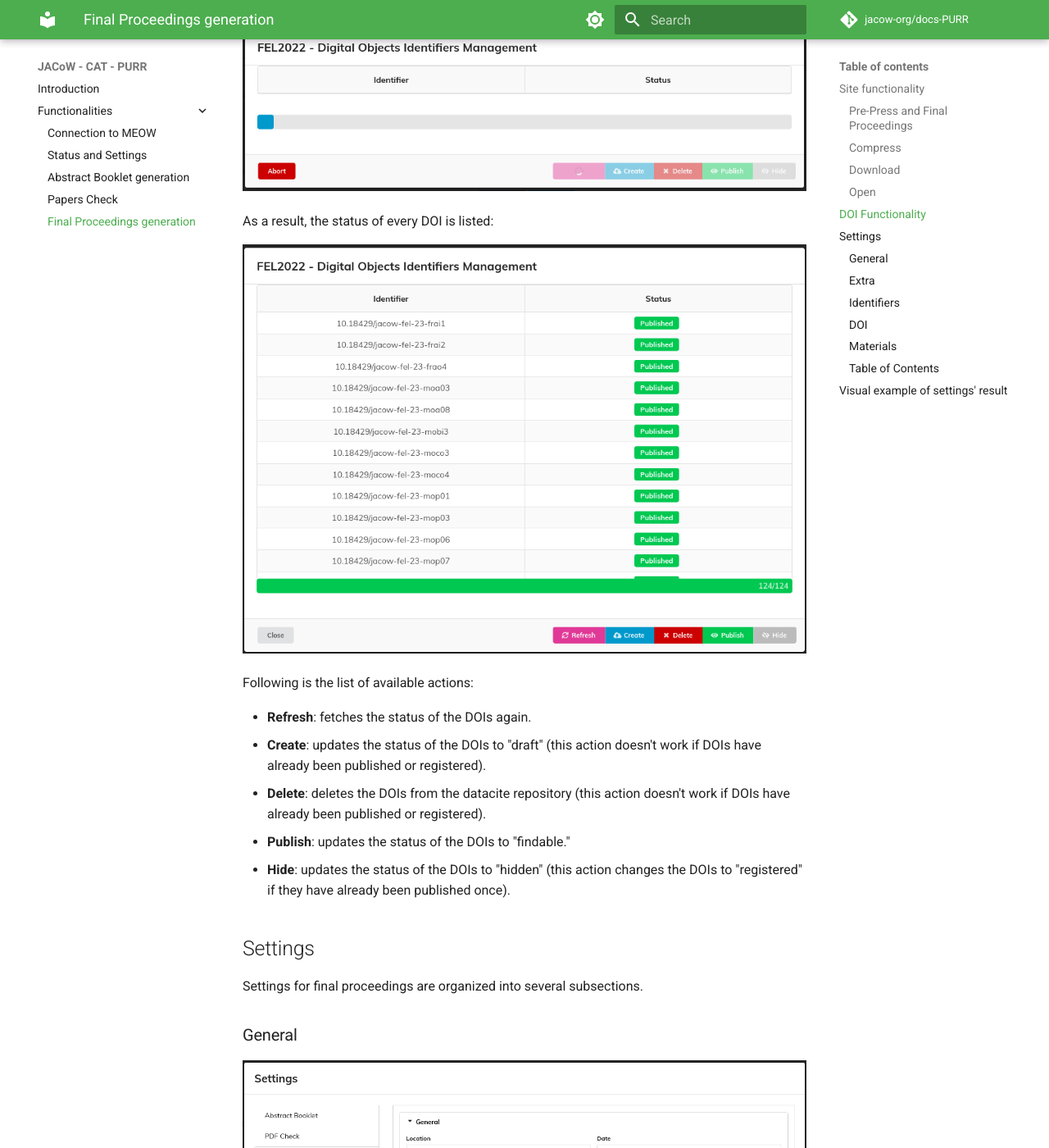
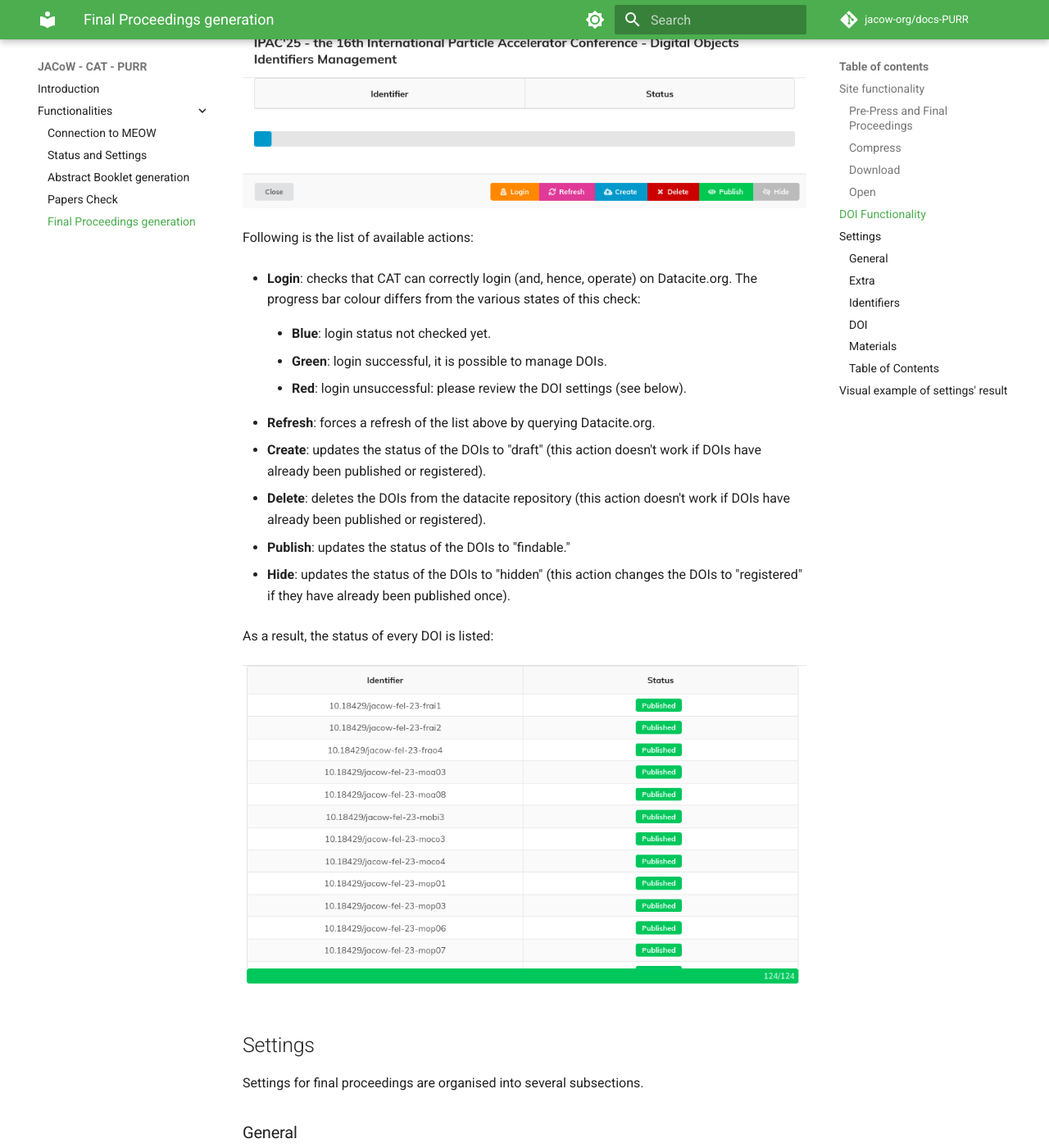
Before and after one commit to JACoW-org/docs-PURR, an MkDocs documentation site: the page built from docs/Functionalities/finalProceedings.md, in a window 1280 px wide and 1400 px high, scrolled down 3864 px. Shown: the whole window at 82% size. Built offline with MkDocs 1.6.1 and Material for MkDocs 9.7.7, drawn with Linux system fonts in a browser that asks for light colours; plug-ins that fetch from the network failed and are left out; comment, search, counter and statistics services are not loaded; some of the changed text lies outside the part shown.

Commit message:
Special ISSN 0000-0000 function. DOI updates

```diff
--- a/docs/Functionalities/finalProceedings.md
+++ b/docs/Functionalities/finalProceedings.md
@@ -13,7 +13,7 @@
 In fact, 'Pre-Press' involves:
 
 - Including contributions that have been accepted (green state) but have not undergone QA.
-- Excluding contribution slides, if any.
+- Excluding contribution slides and posters, if any.
 - Performing a PDF check that will log warnings without halting the task execution.
 - Skipping the generation of DOI payloads.
 - The link to each contribution's DOI page is internal and not on [DOI.org](https://doi.org).
@@ -22,7 +22,7 @@
 On the other hand, 'Final Proceedings' involves:
 
 - Including ONLY contributions that have been accepted (green state) and have undergone QA.
-- Including contribution slides when available.
+- Including contribution slides and posters when available and QA'd OK.
 - Performing a PDF check that will log errors on the panel without halting the task execution.
 - Generating JSON payloads for each contribution's DOI.
 - The link to each contribution's DOI page is on [DOI.org](https://doi.org).
@@ -63,21 +63,33 @@
 
 ![DOI open](pictures/doi-open.png)
 
+Following is the list of available actions:
+
+- **Login**: checks that CAT can correctly login (and, hence, operate) on Datacite.org. The progress bar colour differs from the various states of this check:
+
+    - **Blue**: login status not checked yet.
+
+    - **Green**: login successful, it is possible to manage DOIs.
+
+    - **Red**: login unsuccessful: please review the DOI settings (see below).
+
+- **Refresh**: forces a refresh of the list above by querying Datacite.org.
+
+- **Create**: updates the status of the DOIs to "draft" (this action doesn't work if DOIs have already been published or registered).
+
+- **Delete**: deletes the DOIs from the datacite repository (this action doesn't work if DOIs have already been published or registered).
+
+- **Publish**: updates the status of the DOIs to "findable."
+
+- **Hide**: updates the status of the DOIs to "hidden" (this action changes the DOIs to "registered" if they have already been published once).
+
 As a result, the status of every DOI is listed:
 
 ![DOI successfull fetch](pictures/doi-fetch.png)
 
-Following is the list of available actions:
-
-- **Refresh**: fetches the status of the DOIs again.
-- **Create**: updates the status of the DOIs to "draft" (this action doesn't work if DOIs have already been published or registered).
-- **Delete**: deletes the DOIs from the datacite repository (this action doesn't work if DOIs have already been published or registered).
-- **Publish**: updates the status of the DOIs to "findable."
-- **Hide**: updates the status of the DOIs to "hidden" (this action changes the DOIs to "registered" if they have already been published once).
-
 ## Settings
 
-Settings for final proceedings are organized into several subsections.
+Settings for final proceedings are organised into several subsections.
 
 ### General
 
@@ -142,6 +154,9 @@
 
 This section is used to define the **ISBN** and **ISSN** of the conference.
 
+!!! Info "Note for proceedings without ISSN"
+    Not all conferences are assigned an ISSN number. To avoid any printing of non-existing ISSN numbers on the proceedings website and on papers, enter the special nuber `0000-0000`. Doing so CAT won't generate any text related to ISSN numbers.
+
 ### DOI
 
 ![Final proceedings settings: DOI section](pictures/settings-DOI.png)
```
Also changed, not shown: other parts of docs/Functionalities/finalProceedings.md (+2 -1 lines), docs/Functionalities/statusAndSettings.md (+8 -8 lines), docs/index.md (+2 -24 lines), docs/Functionalities/pictures/doi-fetch.png, docs/Functionalities/pictures/doi-open.png, docs/Functionalities/pictures/plugin-connected.png.
